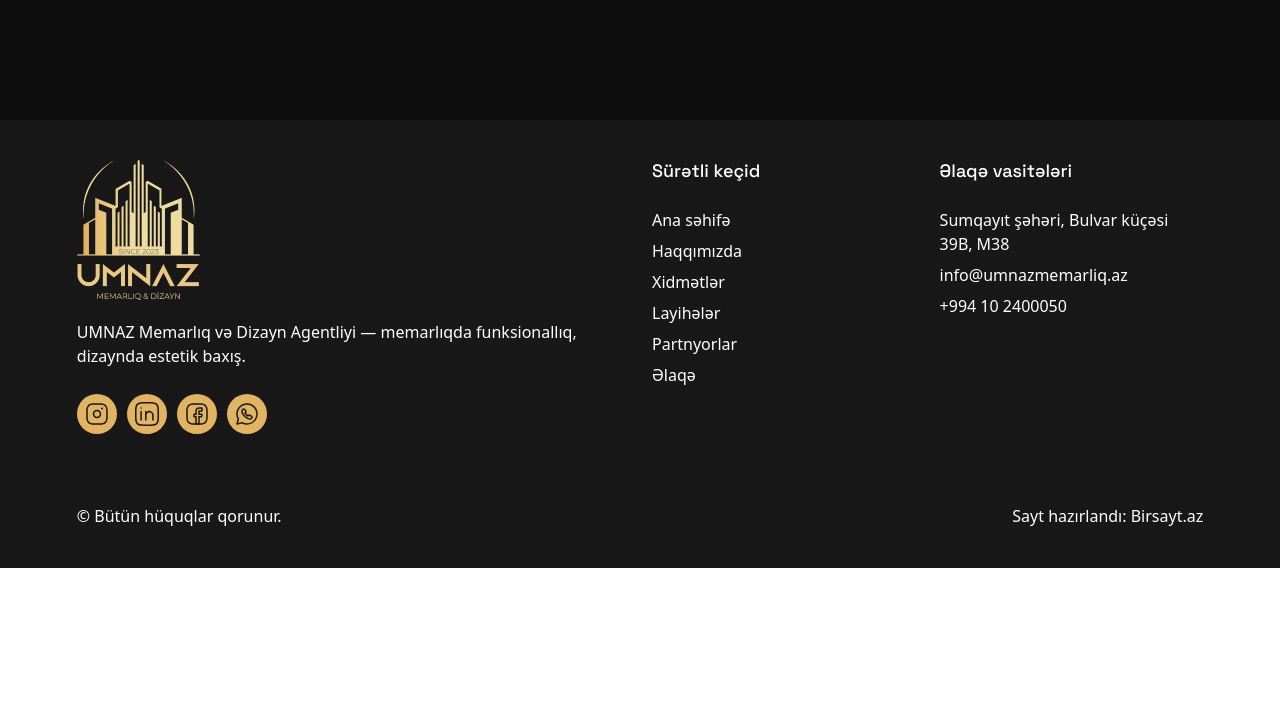
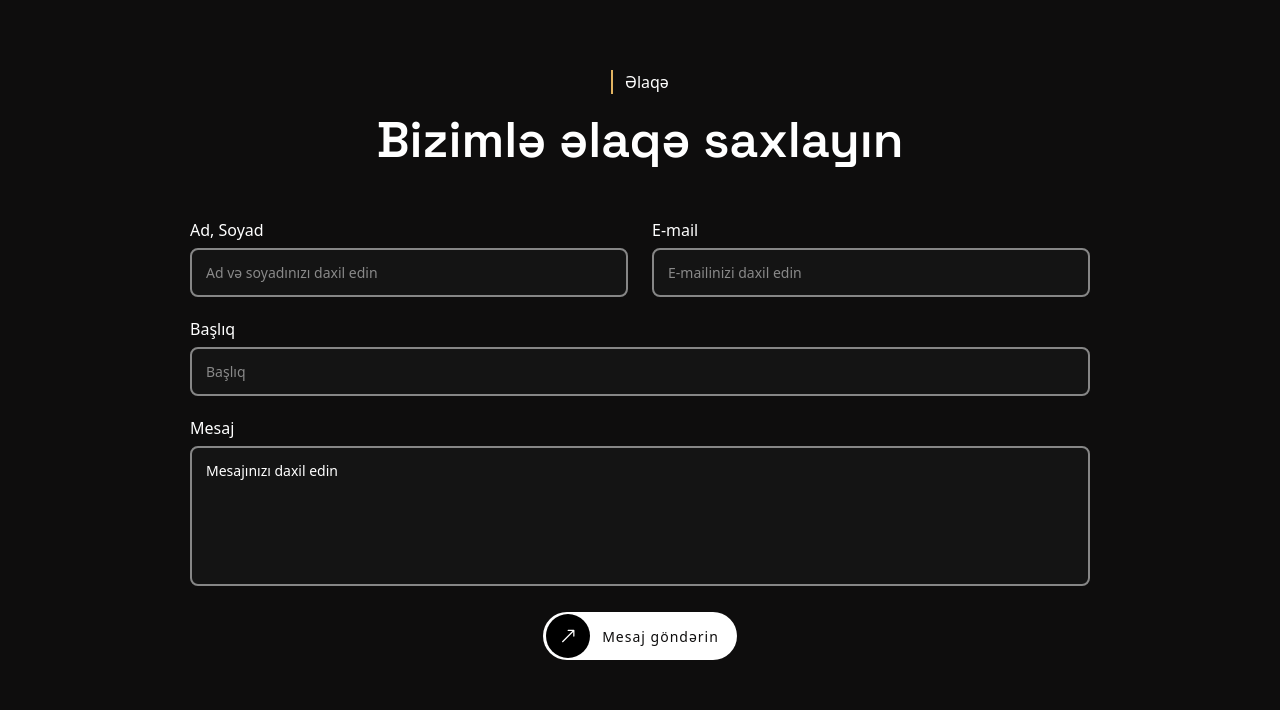
Before and after one commit to ShehlaAbdul/umnaz, a React (Vite) app: page /elaqe in a window 1280 px wide. Shown: the part 1047-1757 px from the top of the page. Before the commit the page ends 1615 px from the top, so only its background shows below. Built offline with nearby package versions, Linux system fonts and the light colour scheme.

Commit message:
contact form also included

```diff
--- a/src/Component/HomeContactForm/HomeContactForm.jsx
+++ b/src/Component/HomeContactForm/HomeContactForm.jsx
@@ -8,7 +8,7 @@ function HomeContactForm() {
       <div className="container">
         {/* Title */}
         <div className="contact-header">
-            <p>Əlaqə</p>
+          <p>Əlaqə</p>
           <h2>Bizimlə əlaqə saxlayın</h2>
         </div>
 
@@ -41,7 +41,7 @@ function HomeContactForm() {
 
             {/* Button */}
             <div className="col-12">
-              <MainBtn />
+              <MainBtn title={"Mesaj göndərin"} />
             </div>
           </div>
         </form>
--- a/src/Pages/ContactPage/ContactPage.jsx
+++ b/src/Pages/ContactPage/ContactPage.jsx
@@ -10,6 +10,7 @@ import Instagram from "../../assets/icons/instagram.svg";
 import Facebook from "../../assets/icons/facebook.svg";
 import LinkedIn from "../../assets/icons/linkedin.svg";
 import Whatsapp from "../../assets/icons/whatsap.svg";
+import HomeContactForm from "../../Component/HomeContactForm/HomeContactForm";
 
 
 function ContactPage() {
@@ -99,7 +100,8 @@ function ContactPage() {
             </div>
           </div>
         </div>
-      </section>
+          </section>
+          <HomeContactForm/>
     </>
   );
 }
--- a/src/Pages/ContactPage/Style.scss
+++ b/src/Pages/ContactPage/Style.scss
@@ -3,7 +3,7 @@
 #contact-sec{
     background-color:  $main-bg-color;
     color: $main-text-color;
-    padding: 70px 6% 200px 6%;
+    padding: 70px 6%;
     .contact-sec{
         border: qpx solid red;
         .contact-header {
```
